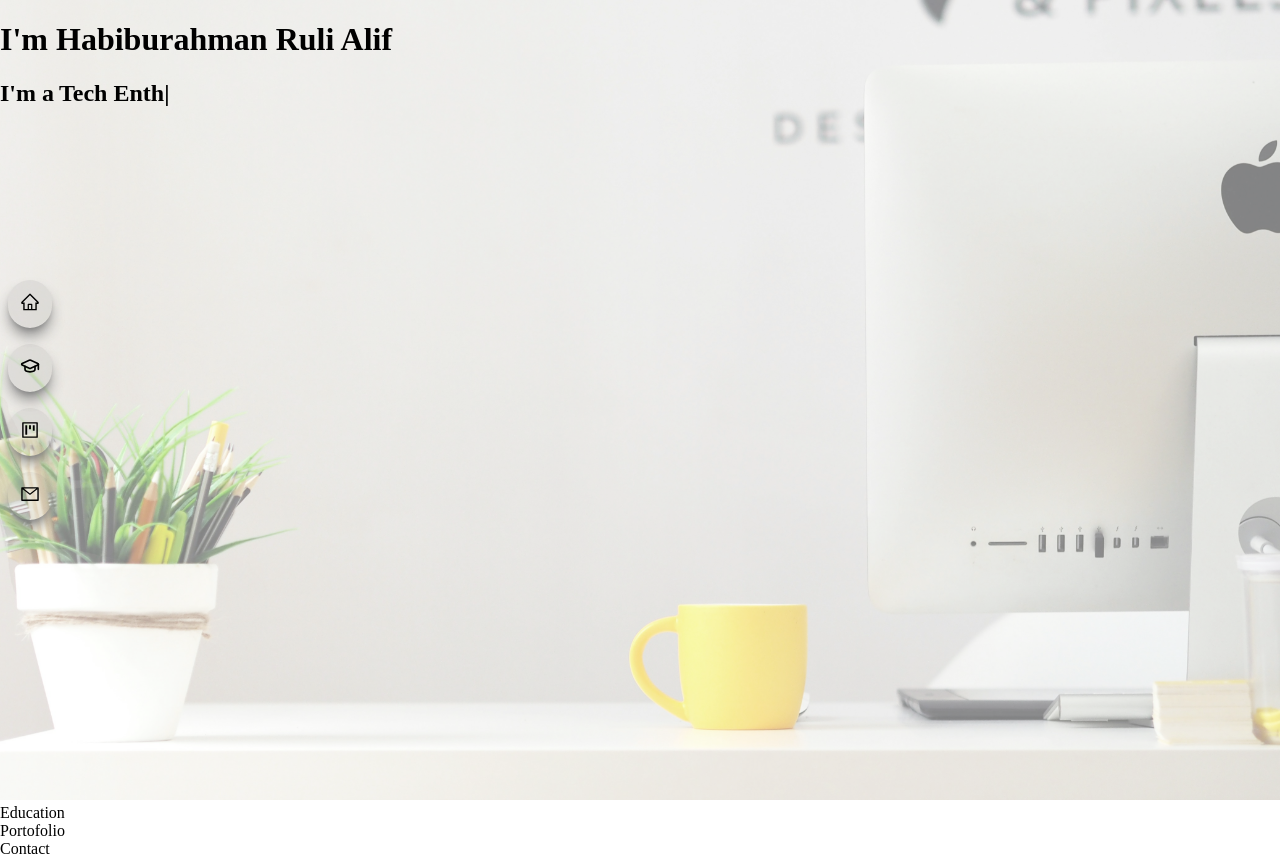
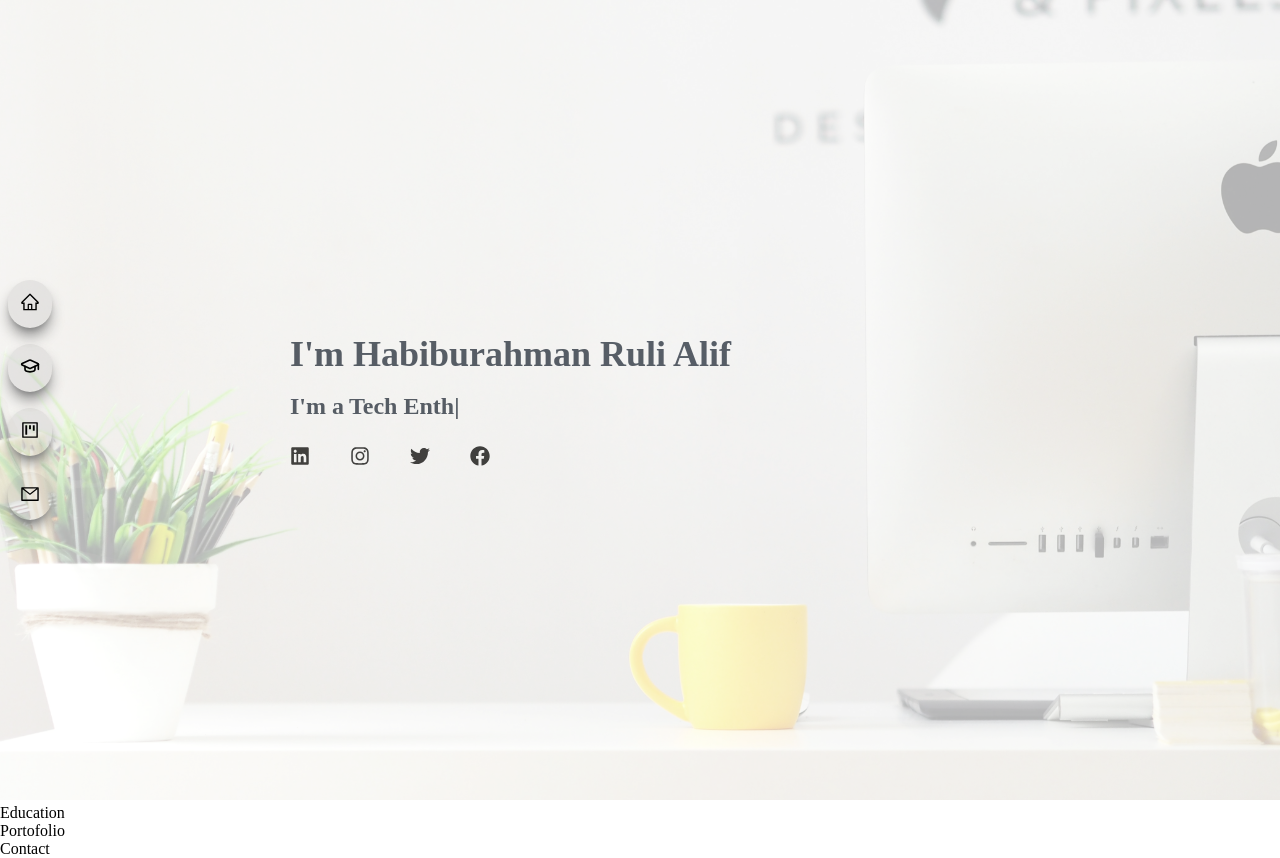
Before and after one commit to habiburahmanrulialif/web-portofolio, a React (Vite) app in the folder frontend/: page / in a window 1280 px wide. Built offline with nearby package versions, Linux system fonts and the light colour scheme.

Commit message:
home done for now

```diff
--- a/frontend/src/components/home/Home.jsx
+++ b/frontend/src/components/home/Home.jsx
@@ -2,15 +2,18 @@ import React from "react";
 import "./home.css";
 import bg_home from "../../assets/bg-home.jpg";
 import { TypeAnimation } from "react-type-animation";
+import { FaTwitter, FaFacebook, FaLinkedin, FaInstagram } from "react-icons/fa";
 
 const Home = () => {
     return (
         <div id="home">
             <img src={bg_home} alt="background_for_home" className="bg-home" />
-            <div className="overlayBg" />
-            <div className="info">
-                <h1>I'm Habiburahman Ruli Alif</h1>
-                <h2>I'm a<TypeAnimation
+            <div className="overlayBg">
+                <div className="myInfo">
+                    <h1 className="myName">I'm Habiburahman Ruli Alif</h1>
+                    <h2 className="myOccupation">
+                        I'm a
+                        <TypeAnimation
                             sequence={[
                                 "Developer",
                                 1000,
@@ -22,10 +25,17 @@ const Home = () => {
                             wrapper="span"
                             speed={50}
                             cursor={true}
-                    style={{ fontSize: '1em', paddingLeft: '5px' }}
+                            style={{ fontSize: "1em", paddingLeft: "5px" }}
                             repeat={Infinity}
-                /></h2>
-
+                        />
+                    </h2>
+                    <div className="socialMedia">
+                     <FaLinkedin  size={20} className="cursor-pointer"/>
+                     <FaInstagram size={20} className="cursor-pointer"/>
+                     <FaTwitter   size={20} className="cursor-pointer"/>
+                     <FaFacebook  size={20} className="cursor-pointer"/>
+                    </div>
+                </div>
             </div>
         </div>
     );
--- a/frontend/src/components/home/home.css
+++ b/frontend/src/components/home/home.css
@@ -12,10 +12,63 @@
     position: absolute;
     top: 0px;
     left: 0px;
-  opacity: 50%;
+    opacity: 70%;
+    color: black;
 }
 
-.info {
-  top: 0px;
-  position: absolute;
+.myInfo {
+    max-width: 700px;
+    margin: auto;
+    height: 100vh;
+    width: 100vw;
+    display: flex;
+    flex-direction: column;
+    justify-content: center;
+    align-items: center;
 }
+
+.cursor-pointer {
+    cursor: pointer;
+}
+
+.myName {
+    font-size: 2.25rem; /* 36px */
+    line-height: 2.5rem;
+    font-weight: 700;
+    color: rgb(31 41 55);
+    margin: 0%;
+}
+
+.myOccupation {
+    display: flex;
+    font-size: 1.5rem; /* 24px */
+    line-height: 2rem; /* 32px */
+    padding-top: 1rem;
+    color: rgb(31 41 55);
+    margin: 0%;
+}
+
+.socialMedia {
+  display: flex;
+  justify-content: space-between;
+  padding-top: 1.5rem;
+  max-width: 200px;
+  width: 100%;
+}
+
+@media screen and (min-width: 1200px) {
+    .myInfo {
+        align-items: start;
+    }
+}
+
+@media screen and (max-width: 768px) {
+    .myName {
+        font-size: 3rem; /* 48px */
+        line-height: 1;
+    }
+    .myOccupation {
+        font-size: 1.875rem; /* 30px */
+        line-height: 2.25rem; /* 36px */
+    }
+}
```
Lines whose indentation alone changed are shown as unchanged.
